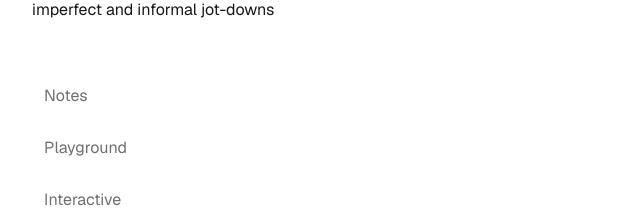
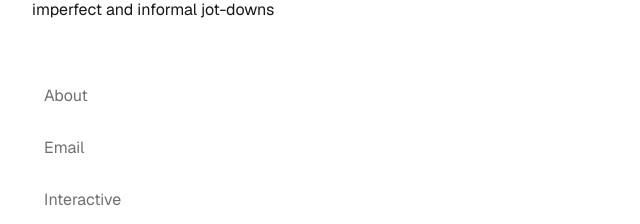
Before and after one commit to barbaraperic/catalog, a Next.js app: page / in a window 1280 px wide. Shown: the part 281-505 px from the top of the page, without its empty margins (0-640 px from the left). Built offline with nearby package versions, Linux system fonts and the light colour scheme.

Commit message:
FIX: typescript errors

```diff
--- a/app/components/Tabs/Tabs.tsx
+++ b/app/components/Tabs/Tabs.tsx
@@ -1,16 +1,16 @@
 'use client'
 
-import React from 'react'
+import { useState, useRef, ChangeEvent } from 'react'
 import styles from '@/app/components/Tabs/Tabs.module.css'
 
 const tabsData = [
   {
-    title: 'Notes',
-    value: 'sites',
+    title: 'About',
+    value: 'about',
   },
   {
-    title: 'Playground',
-    value: 'playground',
+    title: 'Email',
+    value: 'email',
   },
   {
     title: 'Interactive',
@@ -19,15 +19,15 @@ const tabsData = [
 ]
 
 const Tabs = () => {
-  const [tabBoundingBox, setTabBoundingBox] = React.useState(null)
-  const [wrapperBoundingBox, setWrapperBoundingBox] = React.useState(null)
-  const [highlightedTab, setHighlightedTab] = React.useState(null)
-  const [isHoveredFromNull, setIsHoveredFromNull] = React.useState(true)
+  const [tabBoundingBox, setTabBoundingBox] = useState<any>(null)
+  const [wrapperBoundingBox, setWrapperBoundingBox] = useState<any>(null)
+  const [highlightedTab, setHighlightedTab] = useState(null)
+  const [isHoveredFromNull, setIsHoveredFromNull] = useState(true)
 
-  const highlightRef = React.useRef(null)
-  const wrapperRef = React.useRef(null)
+  const highlightRef = useRef<any | null>(null)
+  const wrapperRef = useRef<any | null>(null)
 
-  const repositionHighlight = (e, tab) => {
+  const repositionHighlight = (e: any, tab: any) => {
     setTabBoundingBox(e.target.getBoundingClientRect())
     setWrapperBoundingBox(wrapperRef.current.getBoundingClientRect())
     setIsHoveredFromNull(!highlightedTab)
@@ -36,7 +36,14 @@ const Tabs = () => {
 
   const resetHighlight = () => setHighlightedTab(null)
 
-  const highlightStyles = {}
+  interface HighlightStylesType {
+    transitionDuration: string
+    opacity: number
+    width: string
+    transform: string
+  }
+
+  const highlightStyles = {} as HighlightStylesType
 
   if (tabBoundingBox && wrapperBoundingBox) {
     highlightStyles.transitionDuration = isHoveredFromNull ? '0ms' : '150ms'
```
